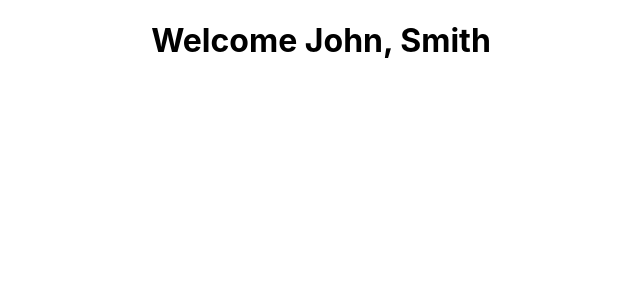
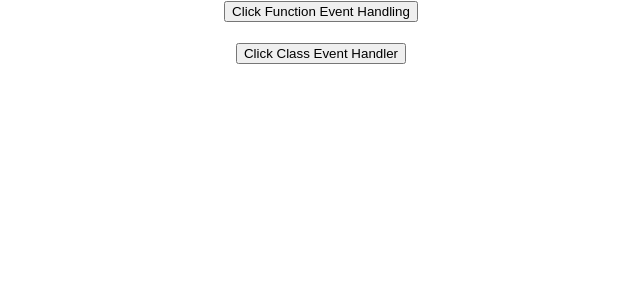
Before and after one commit to harishtm/ReactLearning, a React (Create React App) app in the folder hello-world/: page / in a window 1280 px wide. Shown: the top 300 px of the page, without its empty margins (319-959 px from the left). Built offline with nearby package versions, Linux system fonts and the light colour scheme.

Commit message:
Understanding event handling in react(Functional + Class Component)

```diff
--- a/hello-world/src/App.js
+++ b/hello-world/src/App.js
@@ -8,6 +8,7 @@ import { GreetMessage, EmployeeGreet } from './components/GreetWithName';
 import Message from './components/Message';
 import Counter from './components/Counter';
 import DestructureProps from './components/DestructuringPropsDemo';
+import {FunctionClick, ClassClick} from './components/EventHandleDemo';
 
 
 function App() {
@@ -15,7 +16,7 @@ function App() {
     <div className="App">
       {/* <Greet></Greet> */}
 
-      <WelcomeMessage fname="John" lname="Smith"/>
+      {/* <WelcomeMessage fname="John" lname="Smith"/> */}
 
       {/* <Hello/> */}
 
@@ -36,6 +37,8 @@ function App() {
 
       {/* <DestructureProps fname="John" lname="Smith"/> */}
 
+      <FunctionClick/><br/><ClassClick/>
+
     </div>
   );
 }
--- /dev/null
+++ b/hello-world/src/components/EventHandleDemo.js
@@ -0,0 +1,38 @@
+import React, { Component } from 'react';
+
+/*
+    Event Handling in React
+
+    1. Click event should be a function and not a function call
+    2. Never use function call in class component
+       In class component - When your click handler changes the state of the component
+       the component constantly re-render and you might see an "infinite" number of
+       messages in the console.
+    3. Event handler is a function and not a function call
+    4. Do not add the parentheses in event handler
+
+*/
+
+export function FunctionClick() {
+    function clickHandler() {
+        console.log('Function click event handler')
+    }
+    return (
+        <div>
+            <button onClick={clickHandler}> Click Function Event Handling </button>
+        </div>
+    )
+}
+
+export class ClassClick extends Component {
+    clickHandler(){
+        console.log("Event handling in class component")
+    }
+    render() {
+        return(
+            <div>
+                <button onClick={this.clickHandler}> Click Class Event Handler </button>
+            </div>
+        )
+    }
+}
```
